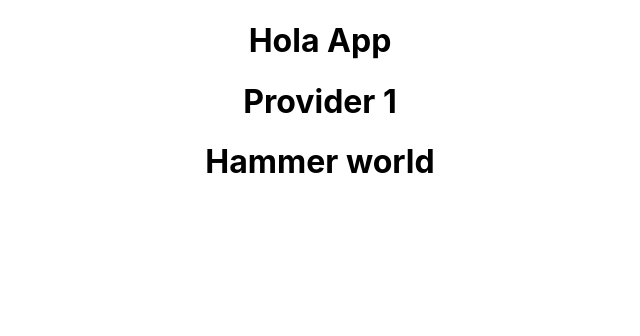
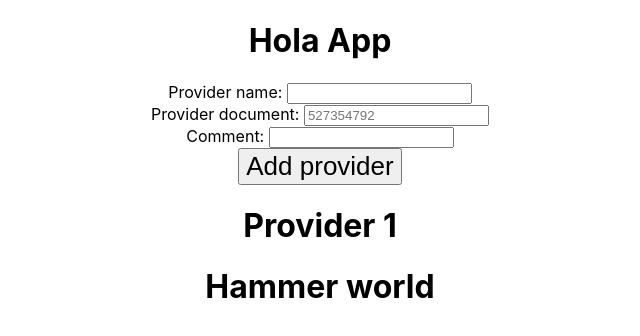
Before and after one commit to JMauricioGR/Don-Rauls-Hardware-Store-Frontend, a React (Vite) app: page / in a window 1280 px wide. Shown: the top 336 px of the page, without its empty margins (320-960 px from the left). Built offline with nearby package versions, Linux system fonts and the light colour scheme.

Commit message:
Don Raul's Hardware Store --- createProvider coneccted to backend and store working

```diff
--- /dev/null
+++ b/src/actions/Providers/addProvider.ts
@@ -0,0 +1,26 @@
+import { createProvider } from "../../state/slice/providerSlice"
+
+const addProvider = async (name: string, numberId: string, note: string, dispatch: any ) =>{
+
+    const providerFromForm ={
+      name,
+      numberId,
+      note
+
+    }
+    let saveProvider = await fetch('http://localhost:8080/provider/create',
+    {
+      method: 'POST',
+      headers:{
+        'content-type': 'application/json'
+      },
+      body: JSON.stringify(providerFromForm)
+    })
+
+    let response = await saveProvider.json()
+
+    dispatch(createProvider(response))
+
+}
+
+export default addProvider
--- a/src/components/providersComps/FormProviders.tsx
+++ b/src/components/providersComps/FormProviders.tsx
@@ -1,16 +1,61 @@
-import React from 'react'
-import { useSelector } from 'react-redux'
+import React, { useState } from 'react'
+import { useDispatch, useSelector } from 'react-redux'
+import addProvider from '../../actions/Providers/addProvider'
 import { providerType } from '../../state/slice/providerSlice'
 import { stateType } from '../../state/store'
 
 const FormProviders = () => {
 
+  const providersComponent = useSelector((state: stateType)=> state.providers)
+  const dispatch = useDispatch()
 
-  const providersComponent = useSelector((state: stateType)=> state.providers)
+  const [name, setName] = useState("")
+  const onNameChange = (e: any) => setName(e.target.value)
+  const [numberId, setNumberId] = useState("")
+  const onNumberIdChange = (e: any) => setNumberId(e.target.value)
+  const [note, setNote] = useState("")
+  const onNoteChange = (e: any) => setNote(e.target.value)
+
+
+  const createProvider = (e: React.FormEvent<HTMLButtonElement>) => {
+    e.preventDefault()
+    addProvider(name,numberId,note, dispatch)
+    setName("")
+    setNumberId("")
+    setNote("")
+  }
+
   return (
     <div>
-
-      {providersComponent.map((provider: providerType) => <h1>{provider.name}</h1>)}
+      <form action="">
+        <label htmlFor="providerName">Provider name: </label>
+        <input
+          type="text"
+          name='providerName'
+          value={name}
+          onChange={onNameChange}
+        />
+        <br />
+        <label htmlFor="providerId" >Provider document: </label>
+        <input
+          type="number"
+          name='providerId'
+          placeholder='527354792'
+          value={numberId}
+          onChange={onNumberIdChange}
+        />
+        <br />
+        <label htmlFor="providerNote">Comment: </label>
+        <input
+          type="text"
+          name='providerNote'
+          value={note}
+          onChange={onNoteChange}
+        />
+        <br />
+        <button onClick={createProvider}>Add provider</button>
+      </form>
+      {providersComponent.map((provider: providerType) => <h1 key={provider.id}>{provider.name}</h1>)}
     </div>
   )
 }
--- a/src/state/slice/providerSlice.ts
+++ b/src/state/slice/providerSlice.ts
@@ -9,7 +9,7 @@
 
 const initialState: providerType[] = [
   {
-    id: "1jh23kh32jh3",
+    id: "1jh234545kh32jh3",
     name: "Provider 1",
     providerId: 12309848576,
     note: "Provider 1 note",
```
Also changed, not shown: src/actions/Providers/getAllProviders.ts (added, +7 -0 lines), src/components/providersComps/listProviders.tsx (added).
